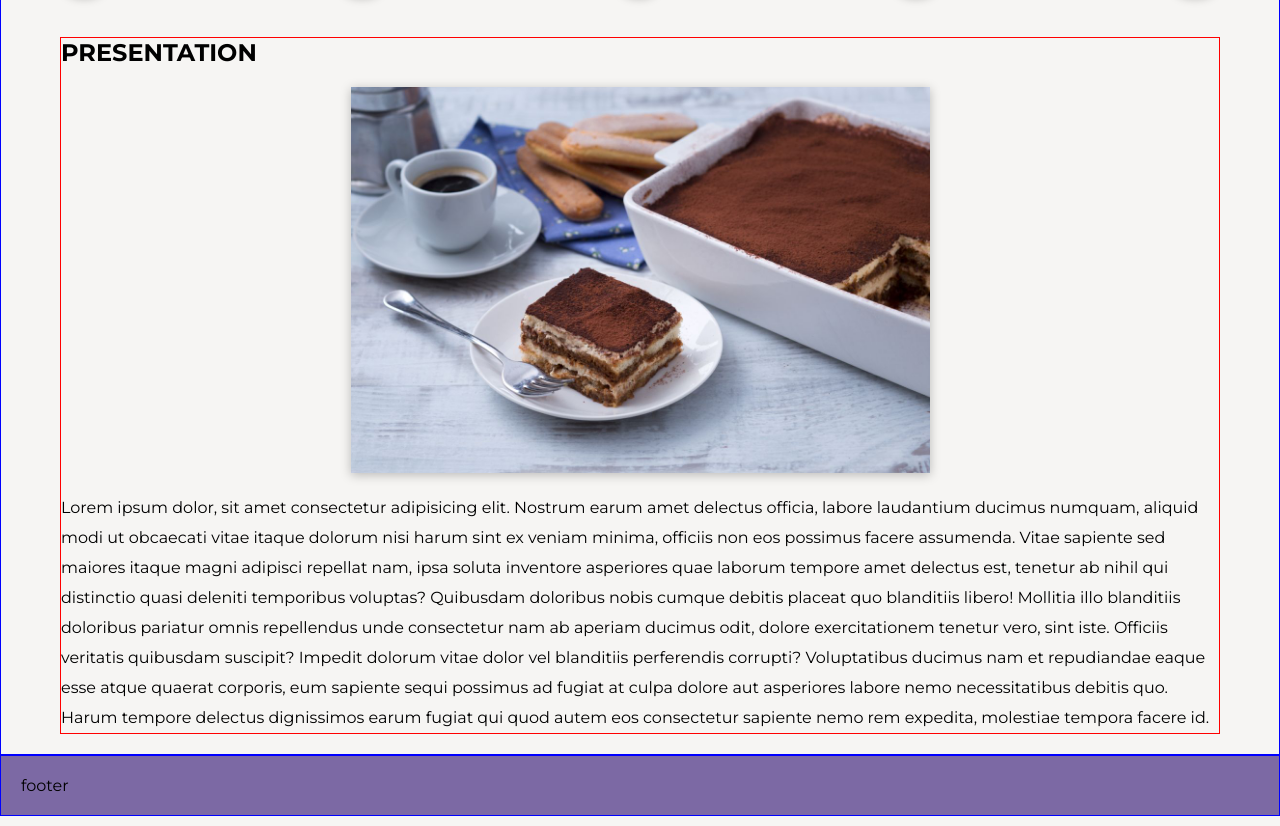
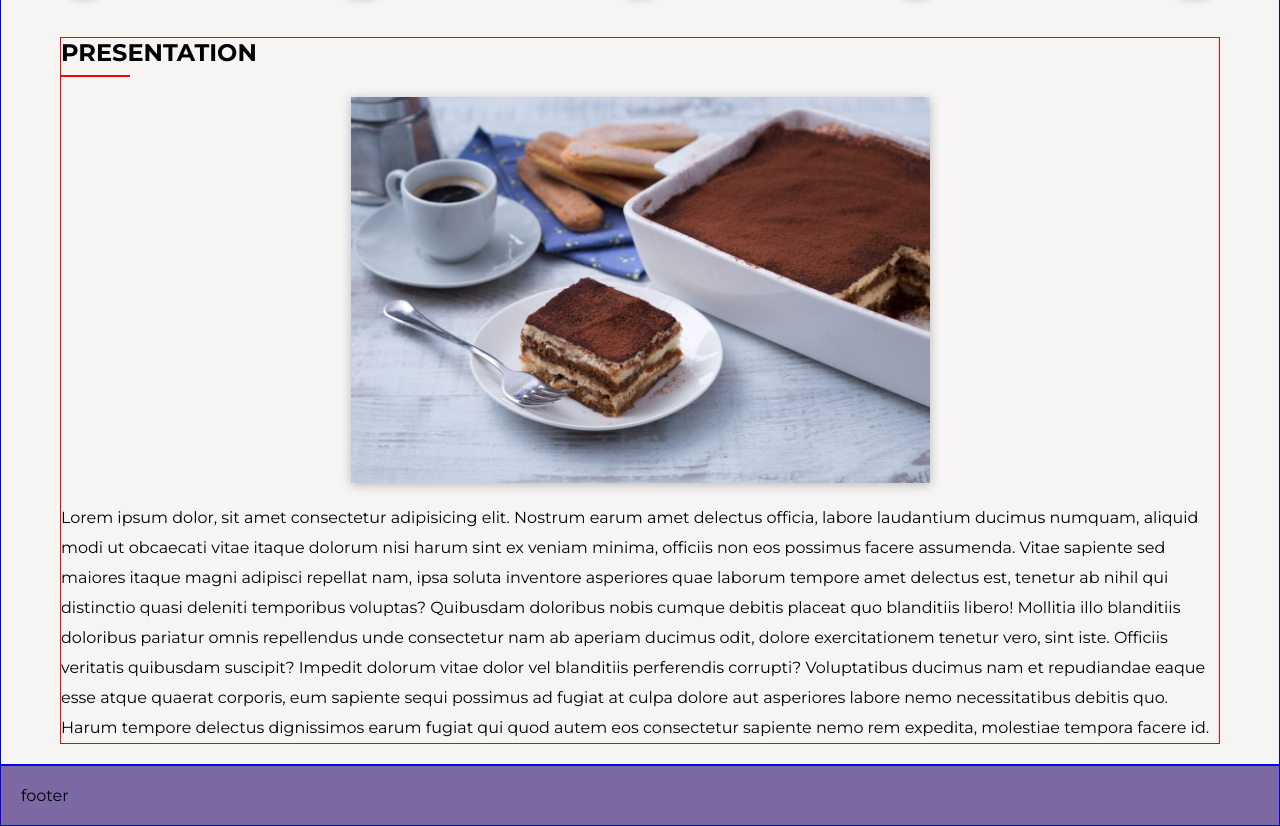
Before and after one commit to Aj-Herrera-99/htmlcss-responsive-layout, a plain HTML site: page index.html in a window 1280 px wide. Shown: the part 872-1698 px from the top of the page. Drawn offline with Linux system fonts and the light colour scheme.

Commit message:
riga sotto presentation titolo

```diff
--- a/css/style.css
+++ b/css/style.css
@@ -159,9 +159,21 @@ header {
     color: #E62222;
 }
 /* section presentation */
+.presentation h2 {
+    display: inline-block;
+    position: relative;
+}
+.presentation h2::after {
+    content: "";
+    display: block;
+    position: absolute;
+    width: 35%;
+    bottom: -10px;
+    border: 1px solid red;
+}
 .presentation .image {
     width: 50%;
-    margin: 20px auto;
+    margin: 30px auto 20px;
 }
 
 /***** footer ******/
```
